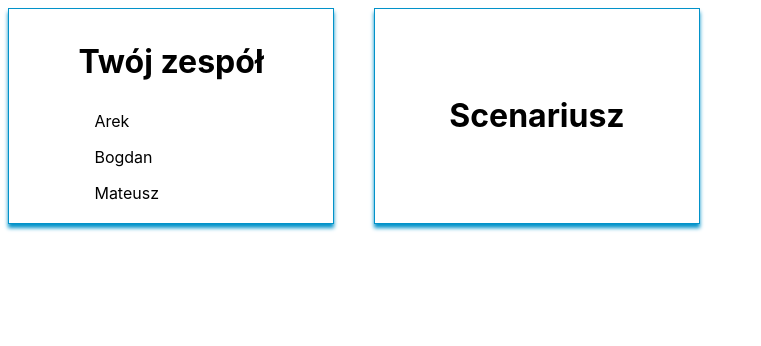
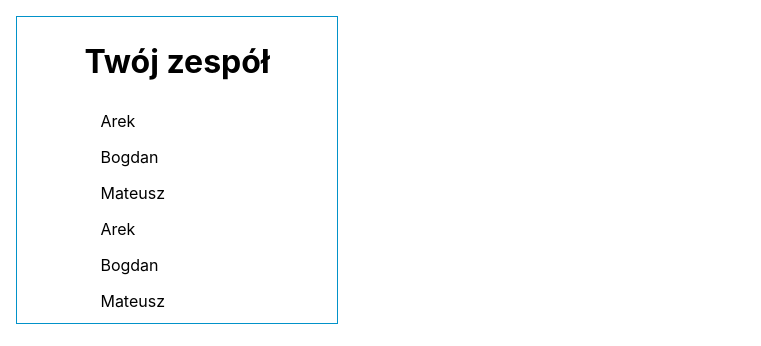
Before and after one commit to KrystianKjjk/Hackathon.App, a React (Create React App) app in the folder frontend/: page / in a window 1280 px wide. Shown: the top 346 px of the page, without its empty margins (0-761 px from the left). Built offline with nearby package versions, Linux system fonts and the light colour scheme.

Commit message:
user list with basic styles

```diff
--- a/frontend/src/Components/UserList/UserList-style.tsx
+++ b/frontend/src/Components/UserList/UserList-style.tsx
@@ -7,12 +7,10 @@ export const Container = styled.div`
   flex-direction: column;
 `;
 
-
 export const style = {
-  border: '0.06em solid #0292c9',
-  boxShadow: '0px 0.25em 0.25em #0292c9',
-  margin: '20px',
-  backgroundColor: 'white',
+    border: '0.06em solid #0292c9',
+    margin: '20px',
+    backgroundColor: 'white',
 };
 
 export default style;
--- a/frontend/src/Components/UserList/UserList.tsx
+++ b/frontend/src/Components/UserList/UserList.tsx
@@ -1,9 +1,8 @@
-import { Grid,} from '@material-ui/core';
+import { Grid } from '@material-ui/core';
 import React, { useState, useEffect } from 'react';
 import useHttp from '../../Hooks/useHttp';
 import ListItem from '@material-ui/core/ListItem';
 import style, { Container } from './UserList-style';
-
 
 type Users = Array<string>;
 
@@ -11,7 +10,7 @@ const UserList: React.FC = () => {
   const [users, setUsers] = useState<Users>([]);
   const [errors, setErrors] = useState();
   //   const { makeHttpRequest } = useHttp(
-  //     'https://best-animal-shelter.herokuapp.com/api',
+  //     'URL URL URL',
   //     'GET'
   //   );
   useEffect(() => {
@@ -24,20 +23,19 @@ const UserList: React.FC = () => {
     //   }
     // };
     // getUsers();
-    setUsers(['Arek', 'Bogdan', 'Mateusz']);
+    setUsers(['Arek', 'Bogdan', 'Mateusz', 'Arek', 'Bogdan', 'Mateusz']);
     // eslint-disable-next-line react-hooks/exhaustive-deps
   }, []);
 
   return (
     <>
-      <Grid container direction="row" spacing={3}>
+      <Grid container direction="row" spacing={1}>
         <Grid
           container
           item
           xs={3}
           style={style}
           justify="center"
-          alignItems="center"
         >
           <Container>
             <h1>Twój zespół</h1>
@@ -50,20 +48,6 @@ const UserList: React.FC = () => {
             })}
           </Container>
         </Grid>
-
-        <Grid
-          container
-          item
-          xs={3}
-          style={style}
-          justify="center"
-          alignItems="center"
-        >
-          <Container>
-            <h1>Scenariusz</h1>
-          </Container>
-        </Grid>
-
       </Grid>
     </>
   );
```
